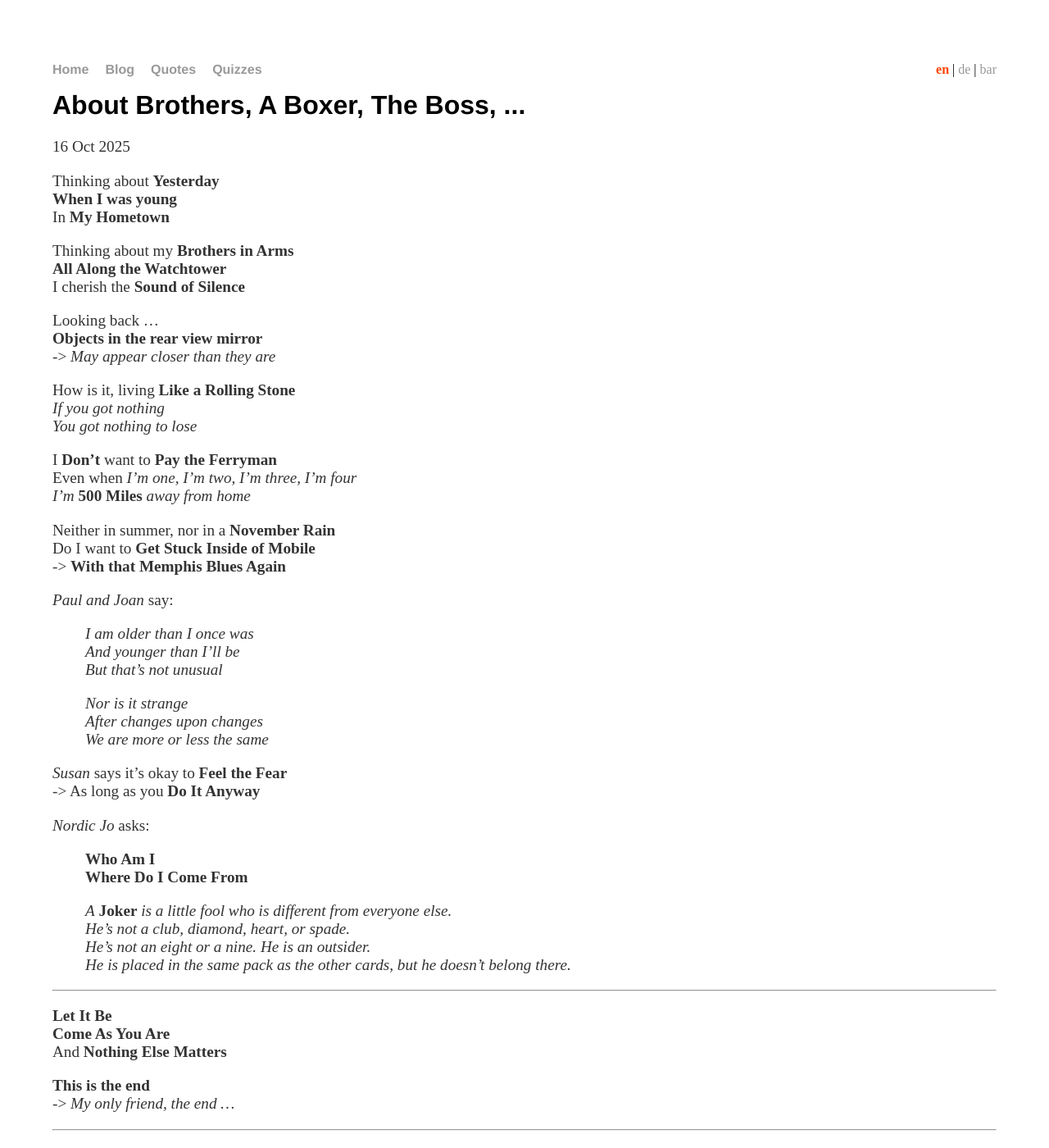
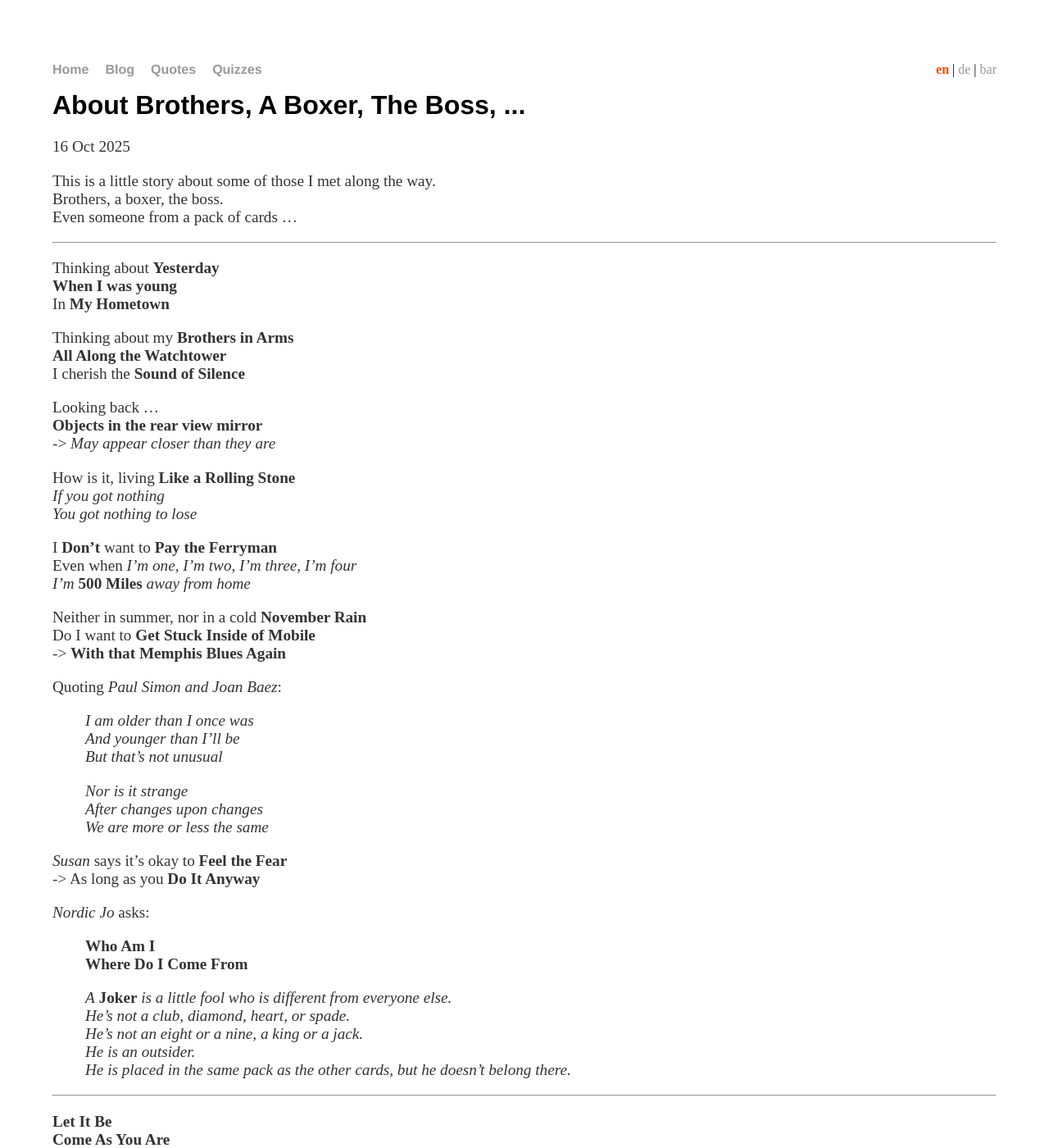
Before and after one commit to rudiverse/rudiverse.github.io, a Jekyll site: the page built from _posts/2025-10-16-Speechcraft-Speech-4.md, in a window 1280 px wide and 1400 px high. Shown: the whole window at 82% size. Built offline with Jekyll 4.4.1, drawn with Linux system fonts in a browser that asks for light colours; some of the changed text lies outside the part shown.

Commit message:
Speech 4 again

```diff
--- a/_posts/2025-10-16-Speechcraft-Speech-4.md
+++ b/_posts/2025-10-16-Speechcraft-Speech-4.md
@@ -5,6 +5,12 @@ date: 2025-10-16
 en: required
 de: none
 bar: none
+---
+
+This is a little story about some of those I met along the way.
+Brothers, a boxer, the boss.
+Even someone from a pack of cards ...
+
 ---
 
 Thinking about **Yesterday**
@@ -27,12 +33,11 @@ I **Don't** want to **Pay the Ferryman**
 Even when *I'm one, I'm two, I'm three, I'm four*
 *I'm* **500 Miles** *away from home*
 
-Neither in summer, nor in a **November Rain**
+Neither in summer, nor in a cold **November Rain**
 Do I want to **Get Stuck Inside of Mobile**
 -> **With that Memphis Blues Again**
 
-
-*Paul and Joan* say:
+Quoting *Paul Simon and Joan Baez*:
 
 > *I am older than I once was*
 *And younger than I'll be*
@@ -51,7 +56,8 @@ Do I want to **Get Stuck Inside of Mobile**
 
 > *A* **Joker** *is a little fool who is different from everyone else.*
 *He's not a club, diamond, heart, or spade.*
-*He's not an eight or a nine. He is an outsider.*
+*He's not an eight or a nine, a king or a jack.*
+*He is an outsider.*
 *He is placed in the same pack as the other cards, but he doesn't belong there.*
 
 ---
```
Also changed, not shown: other parts of _posts/2025-10-16-Speechcraft-Speech-4.md (+3 -0 lines).
